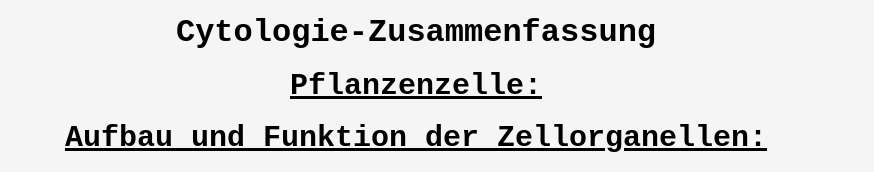
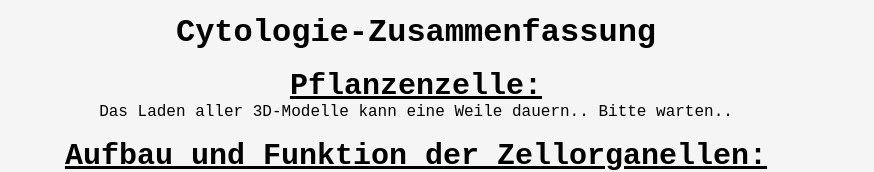
Before and after one commit to Quellens/Cytologie, a plain HTML site: page index.html in a window 1280 px wide. Shown: the top 172 px of the page, without its empty margins (224-1098 px from the left). Drawn offline with nearby package versions, Linux system fonts and the light colour scheme; a web font is replaced by a local one.

Commit message:
Added notloaded-Paragraph

```diff
--- a/index.html
+++ b/index.html
@@ -9,7 +9,7 @@
 <body>
     <h1 id="title">Cytologie-Zusammenfassung</h1> <br>
     <h2 id="heading">Pflanzenzelle:</h2>
-    <div id="container"></div> <br>
+    <div id="container"></div><p id="notloaded">Das Laden aller 3D-Modelle kann eine Weile dauern.. Bitte warten..</p> <br>
 
     <h2>Aufbau und Funktion der Zellorganellen:</h2><br>
     <table id="zellorganell">
--- a/script.js
+++ b/script.js
@@ -62,6 +62,7 @@ function main() {
       scene.add(cell);
       button.innerText = "⏭ Nächstes 3D-Modell 🔁";
       container.appendChild(button);
+      document.getElementById("notloaded").remove();
     });
 
 
```
